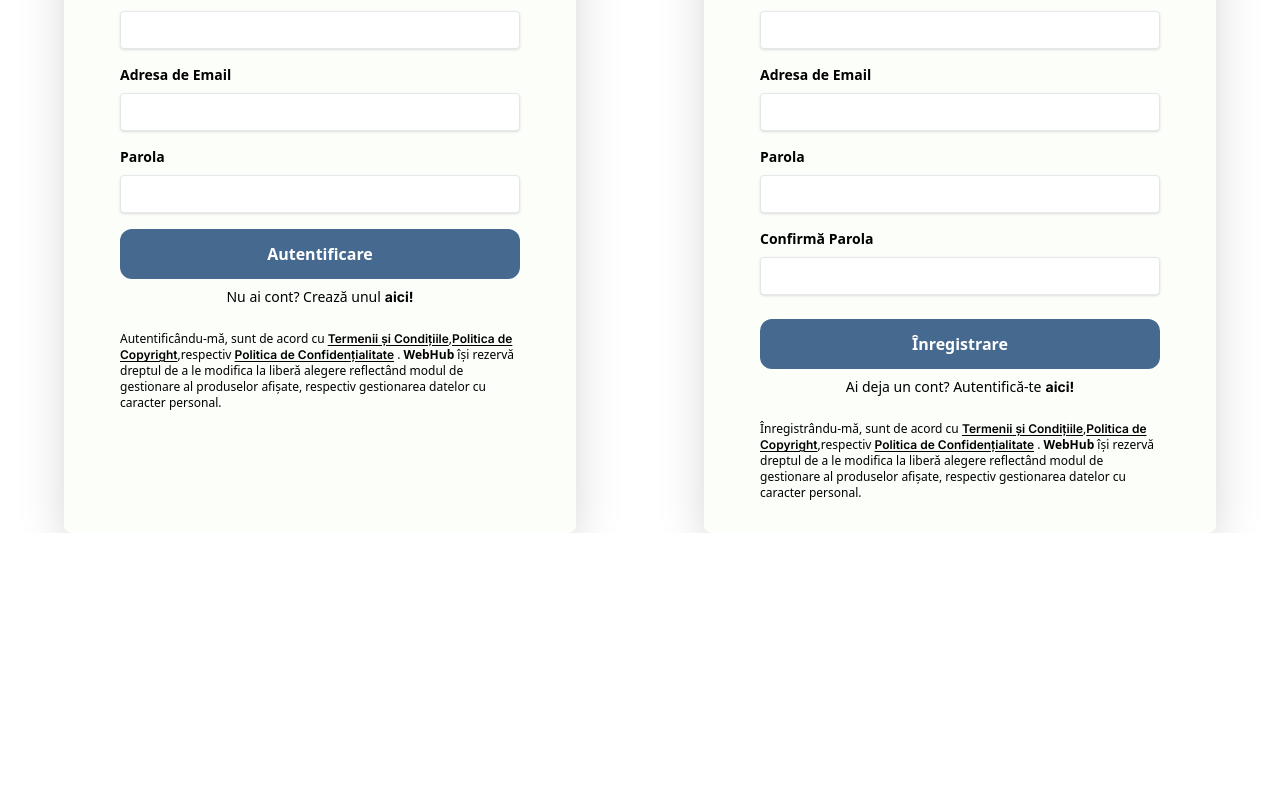
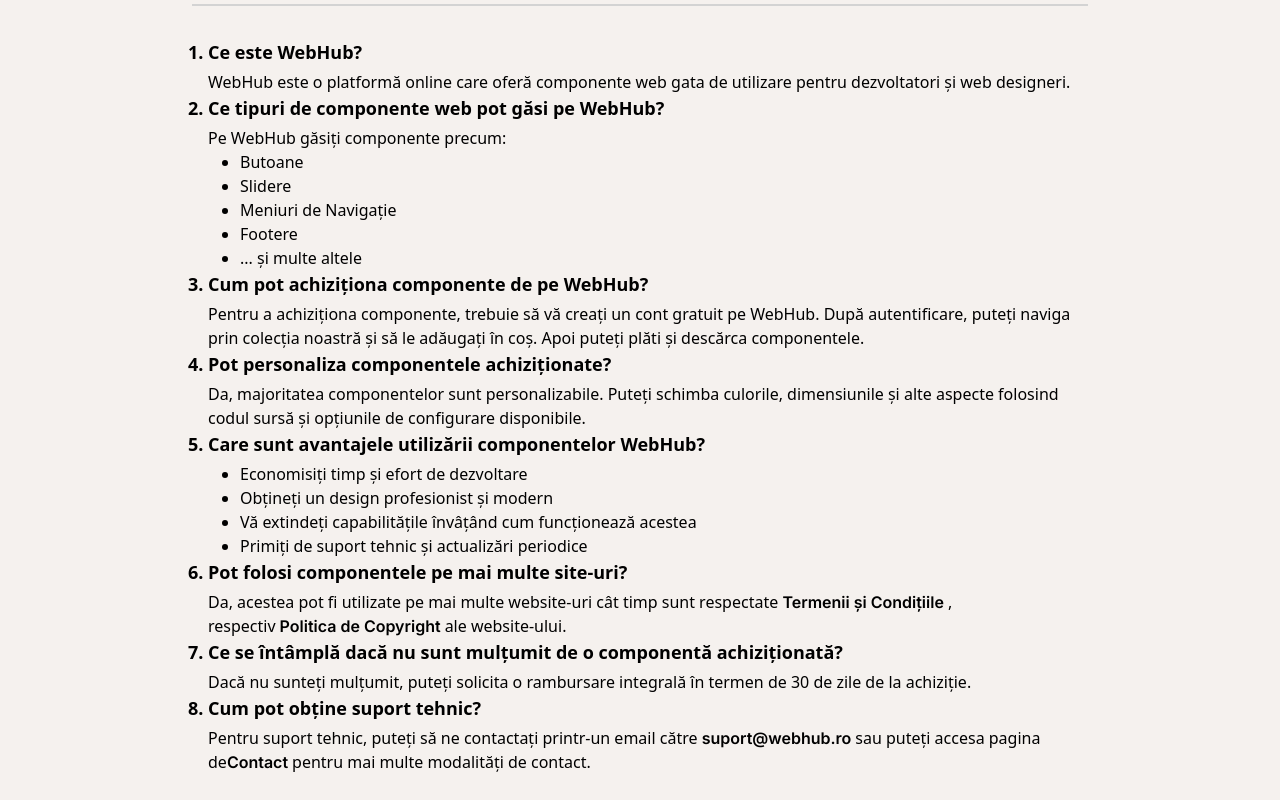
Before and after one commit to matei-george/licenta, a React (Vite) app in the folder frontend/: page / in a window 1280 px wide. Shown: the part 6280-7080 px from the top of the page. Before the commit the page ends 6813 px from the top, so only its background shows below. Built offline with nearby package versions, Linux system fonts and the light colour scheme.

Commit message:
Add TOS and FAQ pages

```diff
--- a/frontend/src/App.jsx
+++ b/frontend/src/App.jsx
@@ -7,6 +7,7 @@
 import { Contact } from "./Pages/Contact/Contact";
 import { Politica } from "./Pages/PoliticaConf/Politica";
 import { TermeniCond } from "./Pages/TermeniCond/TermeniCond";
+import { FAQ } from "./Pages/FAQ/FAQ";
 export default function App() {
    return (
       <div>
@@ -14,6 +15,7 @@
          <Contact />
          <Politica />
          <TermeniCond />
+         <FAQ />
          <div className="container flex">
             <Login />
             <Register />
--- a/frontend/src/Pages/FAQ/FAQ.css
+++ b/frontend/src/Pages/FAQ/FAQ.css
@@ -0,0 +1,11 @@
+main {
+   background-color: var(--page-bg);
+}
+.faq-content {
+   width: 70vw;
+}
+
+.faq-title {
+   font-family: var(--crimson);
+   border-bottom: 2px solid lightgray;
+}
--- a/frontend/src/Pages/FAQ/FAQ.jsx
+++ b/frontend/src/Pages/FAQ/FAQ.jsx
@@ -0,0 +1,81 @@
+// eslint-disable-next-line no-unused-vars
+import React from "react";
+
+// Componente
+import { Navbar } from "../../Components/Navbar/Navbar";
+import { Footer } from "../../Components/Footer/Footer";
+
+// Stiluri
+import "../../shared.css";
+import "./FAQ.css";
+/**
+ * TODO
+ * [] > link-uri catre pagini
+ */
+export const FAQ = () => {
+   return (
+      <main className="flex flex-col">
+         <Navbar />
+         <div className="faq-content mx-auto">
+            <h1 className="text-6xl faq-title text-center mb-8 mt-8">Întrebări Frecvente</h1>
+            <ol className="list-decimal px-4">
+               <li className="text-lg font-bold mb-1">Ce este WebHub?</li>
+               <p>WebHub este o platformă online care oferă componente web gata de utilizare pentru dezvoltatori și web designeri.</p>
+               <li className="text-lg font-bold mb-1">Ce tipuri de componente web pot găsi pe WebHub?</li>
+               <p>Pe WebHub găsiți componente precum:</p>
+               <ul className="list-disc px-8">
+                  <li>Butoane</li>
+                  <li>Slidere</li>
+                  <li>Meniuri de Navigație</li>
+                  <li>Footere</li>
+                  <li>... și multe altele</li>
+               </ul>
+               <li className="text-lg font-bold mb-1">Cum pot achiziționa componente de pe WebHub?</li>
+               <p>
+                  Pentru a achiziționa componente, trebuie să vă creați un cont gratuit pe WebHub. După autentificare, puteți naviga prin colecția noastră și să le adăugați în
+                  coș. Apoi puteți plăti și descărca componentele.
+               </p>
+               <li className="text-lg font-bold mb-1">Pot personaliza componentele achiziționate?</li>
+               <p>
+                  Da, majoritatea componentelor sunt personalizabile. Puteți schimba culorile, dimensiunile și alte aspecte folosind codul sursă și opțiunile de configurare
+                  disponibile.
+               </p>
+               <li className="text-lg font-bold mb-1">Care sunt avantajele utilizării componentelor WebHub?</li>
+               <ul className="list-disc px-8">
+                  <li>Economisiți timp și efort de dezvoltare</li>
+                  <li>Obțineți un design profesionist și modern</li>
+                  <li>Vă extindeți capabilitățile învâțând cum funcționează acestea</li>
+                  <li>Primiți de suport tehnic și actualizări periodice</li>
+               </ul>
+               <li className="text-lg font-bold mb-1">Pot folosi componentele pe mai multe site-uri?</li>
+               <p>
+                  Da, acestea pot fi utilizate pe mai multe website-uri cât timp sunt respectate{" "}
+                  <a href="" className="font-semibold mr-1">
+                     Termenii și Condițiile
+                  </a>
+                  , respectiv
+                  <a href="" className="font-semibold mx-1">
+                     Politica de Copyright
+                  </a>
+                  ale website-ului.
+               </p>
+               <li className="text-lg font-bold mb-1">Ce se întâmplă dacă nu sunt mulțumit de o componentă achiziționată?</li>
+               <p>Dacă nu sunteți mulțumit, puteți solicita o rambursare integrală în termen de 30 de zile de la achiziție.</p>
+               <li className="text-lg font-bold mb-1">Cum pot obține suport tehnic?</li>
+               <p className="mb-8">
+                  Pentru suport tehnic, puteți să ne contactați printr-un email către{" "}
+                  <a href="#" className="font-semibold mr-1">
+                     suport@webhub.ro
+                  </a>
+                  sau puteți accesa pagina de
+                  <a href="" className="font-semibold mr-1">
+                     Contact
+                  </a>
+                  pentru mai multe modalități de contact.
+               </p>
+            </ol>
+         </div>
+         <Footer />
+      </main>
+   );
+};
--- a/frontend/src/Pages/TermeniCond/TermeniCond.css
+++ b/frontend/src/Pages/TermeniCond/TermeniCond.css
@@ -1,11 +1,11 @@
 main {
    background-color: var(--page-bg);
 }
-.tc-content {
+.tcond-content {
    width: 70vw;
 }
 
-.tc-title {
+.tcond-title {
    font-family: var(--crimson);
    border-bottom: 2px solid lightgray;
 }
--- a/frontend/src/Pages/TermeniCond/TermeniCond.jsx
+++ b/frontend/src/Pages/TermeniCond/TermeniCond.jsx
@@ -13,8 +13,8 @@
    return (
       <main className="flex flex-col">
          <Navbar />
-         <div className="tc-content mx-auto">
-            <h1 className="text-6xl tc-title text-center mb-8 mt-8">Termenii și Condițiile WebHub</h1>
+         <div className="tcond-content mx-auto">
+            <h1 className="text-6xl tcond-title text-center mb-8 mt-8">Termenii și Condițiile WebHub</h1>
             <ol className="list-decimal px-4">
                <li className="text-lg font-bold mb-1">Definiții</li>
                <ul className="list-disc px-8">
```
